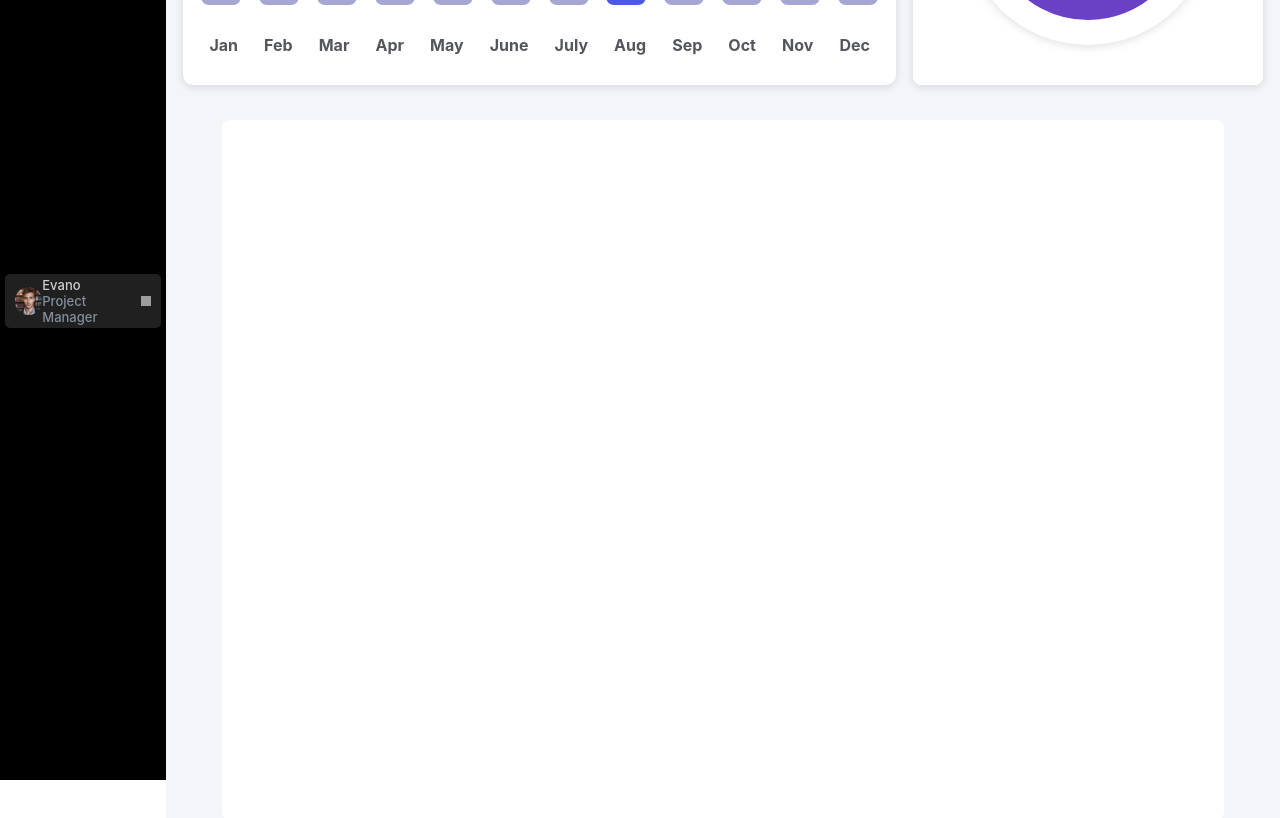
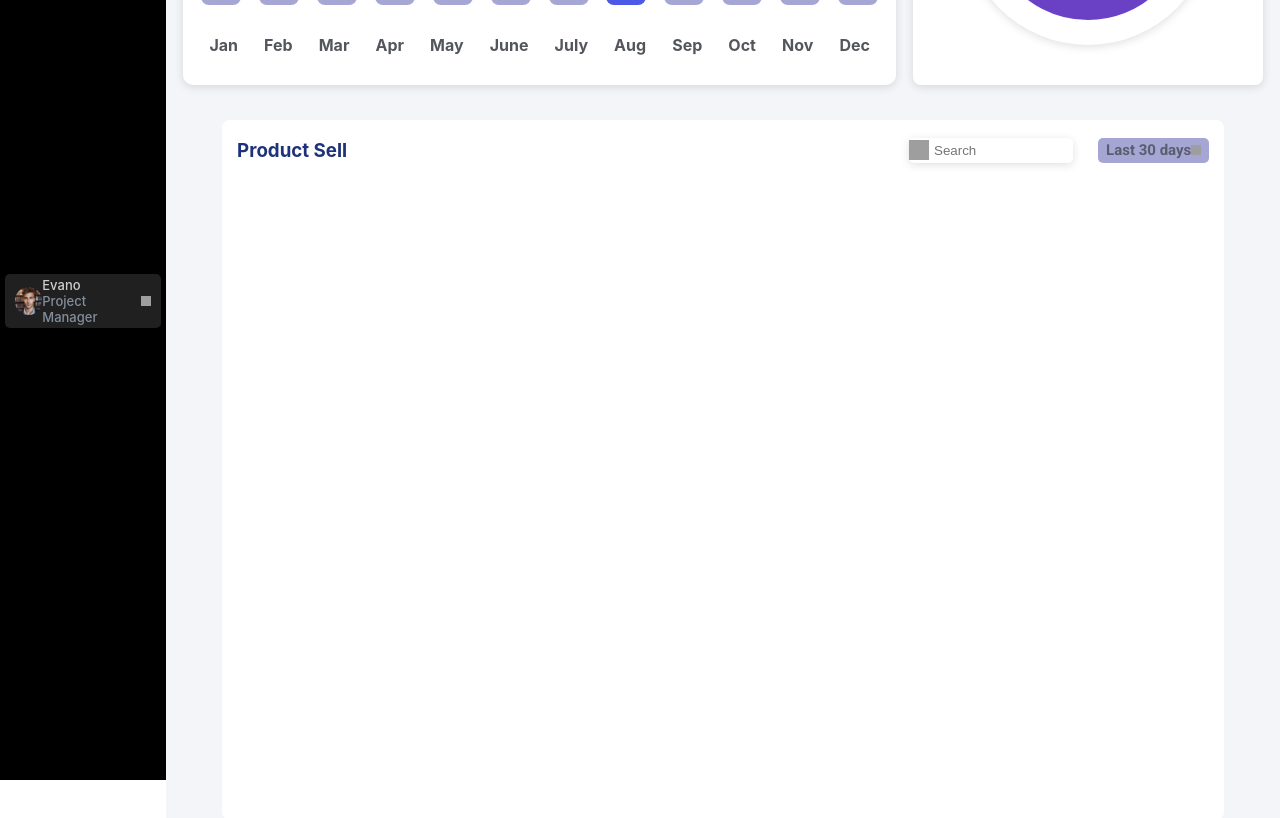
Before and after one commit to pradeep-08/Web-Developer-Assignment-, a React (Create React App) app: page / in a window 1280 px wide. Shown: the part 560-1378 px from the top of the page. Built offline with nearby package versions, Linux system fonts and the light colour scheme; grey boxes are pictures that could not be loaded.

Commit message:
bar-4
Update

```diff
--- a/src/App.css
+++ b/src/App.css
@@ -22,6 +22,4 @@
   width: 90%;
   margin-left: 13%;
   background-color:#F3F5F9;
-
-
 }
--- a/src/Components/asset/bar4.js
+++ b/src/Components/asset/bar4.js
@@ -5,7 +5,21 @@ import '../style/bar4.css';
 function Bar4() {
   return <>
         <div className="bar-4">
-        <div className="bar-4-contents-1"></div>
+        <div className="bar-4-contents-1">
+           <div className="bar-filled-contents">
+              <h3 style={{ color:"#1e327b"}}>Product Sell</h3>
+           <div className='bar-4-contains'>
+               <div className="username-1">
+                   <img width="20" height="20" src="https://img.icons8.com/ios-glyphs/30/000000/search--v1.png" alt="search--v1"/>
+                   <input type="text" placeholder='Search' size="15"/>
+                 </div>
+              <div className="drop-down">Last 30 days<img width="10" height="10" src="https://img.icons8.com/metro/26/EBEBEB/sort-down.png" alt="sort-down"/></div>
+          </div>
+       </div>
+        </div>
+        <div className="bar-4-contents-2"></div>
+
+
         </div>
   </>
 
--- a/src/Components/style/bar4.css
+++ b/src/Components/style/bar4.css
@@ -1,16 +1,31 @@
 .bar-4{
     width: 100%;
-
     height: 700px;
     display: flex;
     justify-content: center;
     align-items: center;
+    flex-direction: column;
 }
 
 
 .bar-4-contents-1{
-    background-color: #fff;
+    background-color: #ffffff;
     height: 700px;
     width: 90%;
     border-radius: 8px;
+    display: flex;
+    justify-content: center;
+    align-items: start;
 }
+
+.bar-filled-contents{
+    display: flex;
+    align-items: center;
+    justify-content: space-between;
+    width: 97%;
+}
+.bar-4-contains{
+    display: flex;
+    justify-content: space-around;
+    gap: 25px;
+}
```
